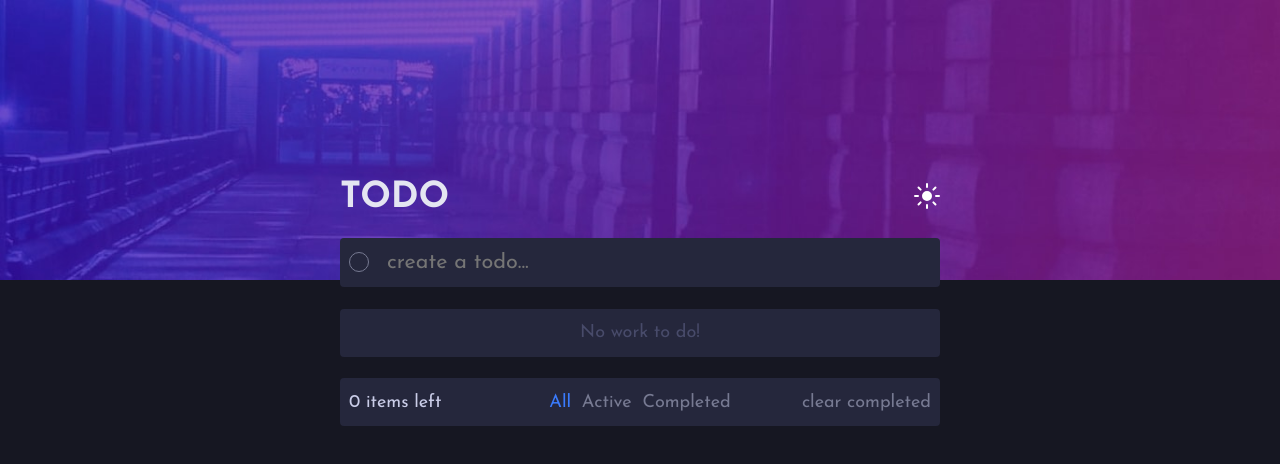
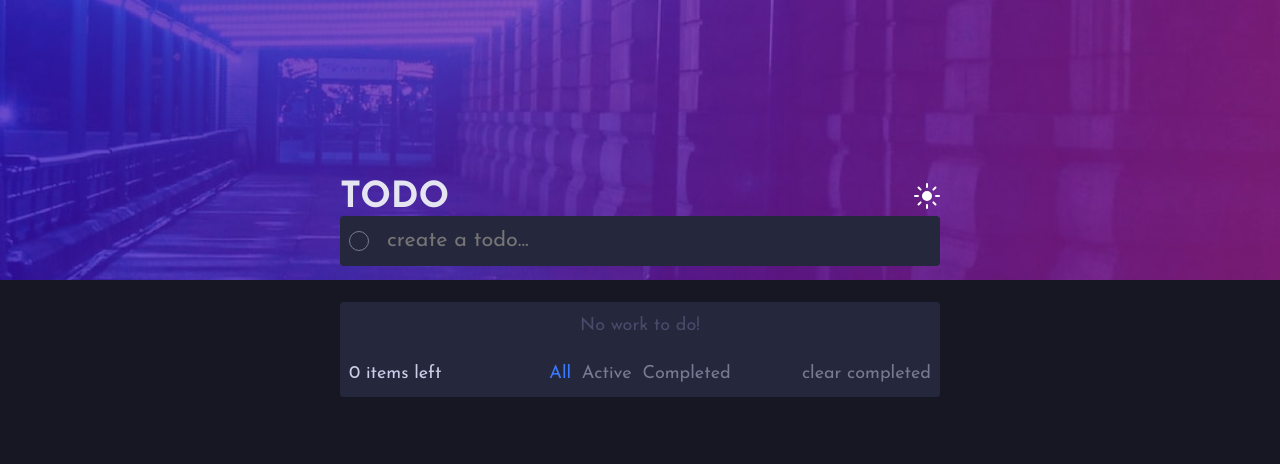
Before and after one commit to Ash6402/web_technologies_24, a React (Vite) app in the folder practice/react/todo-app/: page / in a window 1280 px wide. Shown: the top 464 px of the page. Built offline with nearby package versions, Linux system fonts and the light colour scheme.

Commit message:
fixed minor styling

```diff
--- a/practice/react/todo-app/src/components/Footer.jsx
+++ b/practice/react/todo-app/src/components/Footer.jsx
@@ -13,7 +13,7 @@ export default function Footer({actives, setFilter}){
 
     return (
         <>
-            <footer className="wrapper flex space-between pad-m">
+            <footer className="flex space-between pad-m">
                 <p className="basis-100">{actives} item{actives == 1 ? "": "s"} left</p>
                 <div className="flex basis-100 justify-center gap-sm">
                     <button
--- a/practice/react/todo-app/src/components/List.jsx
+++ b/practice/react/todo-app/src/components/List.jsx
@@ -15,19 +15,19 @@ export default function List({todos, filter}){
 
     if(todos.length == 0)
         return (
-            <div className="wrapper pad-m text-center">
+            <div className="pad-m text-center">
                 <p className="color-gray">No work to do!</p>
             </div>
         )
     else
         return (
-            <ul className="wrapper list">
+            <ul className="list">
                 {
                     filteredTodos.length > 0 ?
                     filteredTodos.map(todo =>
                         <ListItem key={todo._id} todo={todo} />
                     ) :
-                    <div className="wrapper pad-m text-center">
+                    <div className="pad-m text-center">
                         <p className="color-gray">List is empty!</p>
                     </div>
                 }
--- a/practice/react/todo-app/src/components/TextInput.css
+++ b/practice/react/todo-app/src/components/TextInput.css
@@ -1,3 +1,7 @@
+.text-input{
+    margin-bottom: 2rem;
+}
+
 .wrapper .input{
     background: transparent;
     flex: 1;
--- a/practice/react/todo-app/src/components/TextInput.jsx
+++ b/practice/react/todo-app/src/components/TextInput.jsx
@@ -17,7 +17,7 @@ export default function TextInput({add}){
     }
 
     return (
-        <div className='wrapper flex align-center pad-m'>
+        <div className='text-input wrapper flex align-center pad-m'>
             <Checkbox disabled={true} />
             <input
                 ref={inputRef}
--- a/practice/react/todo-app/src/index.css
+++ b/practice/react/todo-app/src/index.css
@@ -168,6 +168,10 @@ input{
   padding-block: 0.8rem;
 }
 
+.margin-b-2{
+  margin-bottom: 2rem;
+}
+
 .pad-inline-m{
   padding-inline: 0.8rem;
 }
--- a/practice/react/todo-app/src/pages/AppPage.jsx
+++ b/practice/react/todo-app/src/pages/AppPage.jsx
@@ -47,13 +47,15 @@ export default function AppPage(){
     return (
         <>
             <div className="background-image"></div>
-            <div className="container main grid gap-m">
+            <div className="container main grid">
                 <Header/>
                 <TextInput add={addTodo} />
-                <TodosContext.Provider value={{todos, setTodos}}>
-                    <List todos={todos} filter={filter} />
-                </TodosContext.Provider>
-                <Footer actives={active} setFilter={handleFilter} />
+                <div className="wrapper">
+                    <TodosContext.Provider value={{todos, setTodos}}>
+                        <List todos={todos} filter={filter} />
+                    </TodosContext.Provider>
+                    <Footer actives={active} setFilter={handleFilter} />
+                </div>
             </div>
         </>
     )
```
